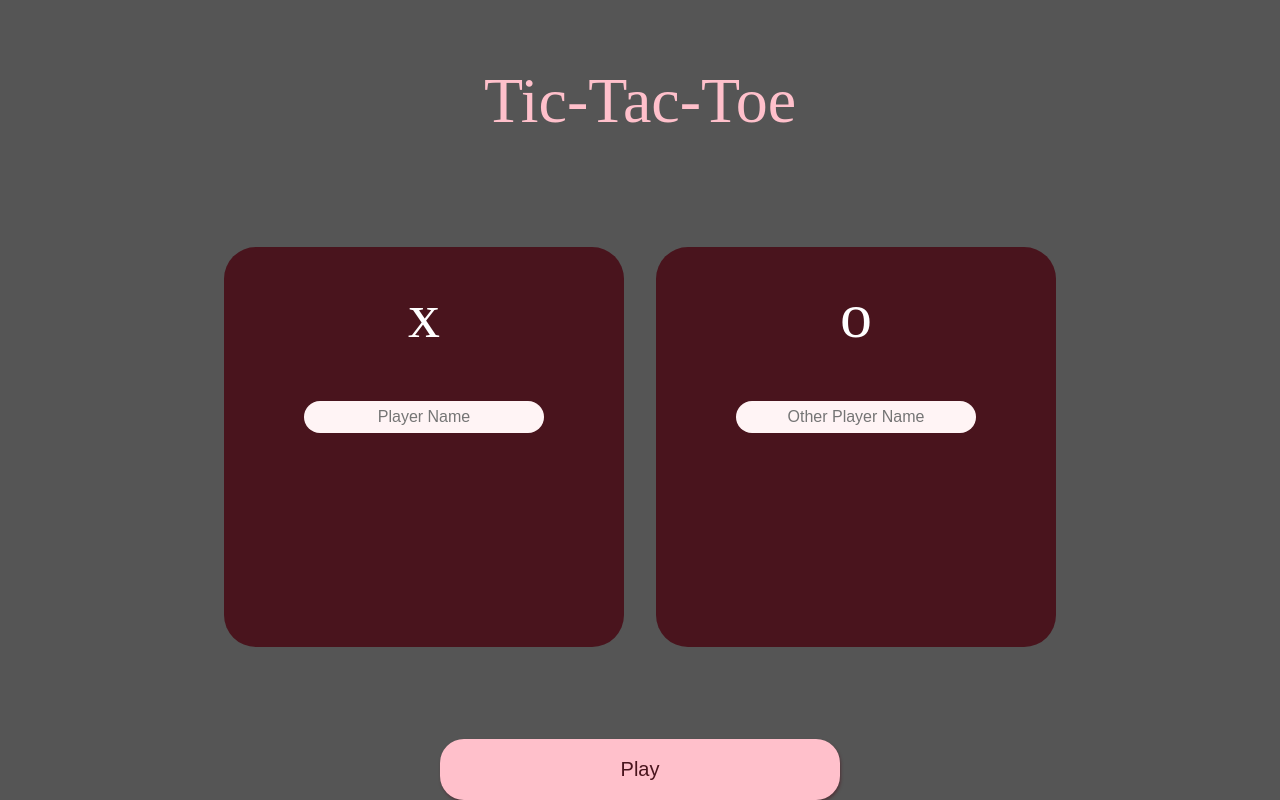
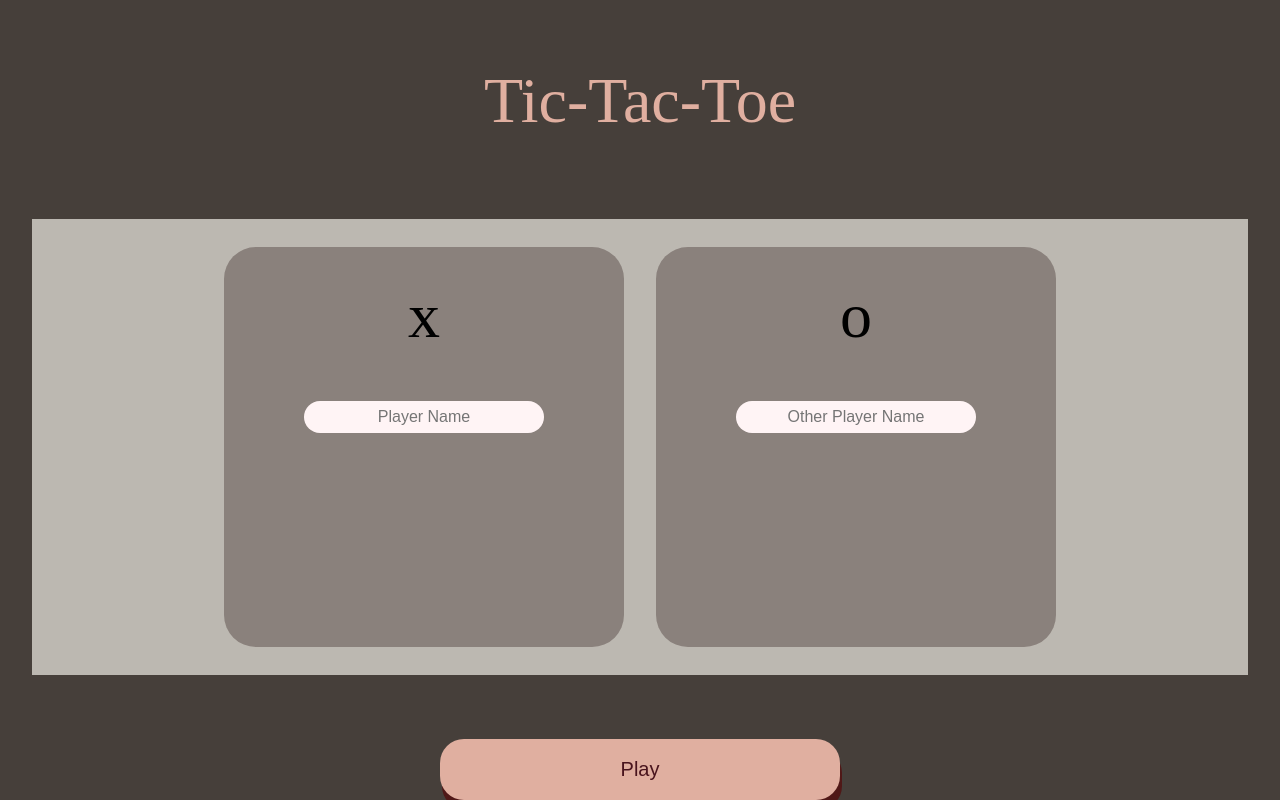
Before and after one commit to FukcThat/Tic-Tac-Toe, a plain HTML site: page index.html in a window 1280 px wide. Drawn offline with Linux system fonts and the light colour scheme.

Commit message:
STYLE: Replaced random colors with uniform color variables

```diff
--- a/styles.css
+++ b/styles.css
@@ -1,3 +1,12 @@
+:root {
+    --bg-dark: #463F3A;
+    --bg-light: #8A817C;
+    --acc-dark: #BCB8B1;
+    --acc-light: #F4F3EE;
+    --acc-warm: #E0AFA0;
+    --box-shdw: #501817;
+}
+
 * {
     margin: 0;
     padding: 0;
@@ -5,7 +14,7 @@
 
 body {
     height: 100vh;
-    background-color: rgb(85, 85, 85);
+    background-color: var(--bg-dark);
 }
 
 
@@ -132,12 +141,13 @@ body {
     margin-top: 4rem;
     height: 6rem;
     font-size: 4rem;
-    color: pink;
+    color: var(--acc-warm);
 }
 
 .cardContainer {
     height: 30rem;
     width: 95%;
+    background-color: var(--acc-dark);
     display: flex;
     align-items: center;
     justify-content: center;
@@ -147,15 +157,13 @@ body {
 .playerCard {
     height: 25rem;
     width: 25rem;
-    background-color: white;
+    background-color: var(--bg-light);
     border: none;
     border-radius: 2rem;
     display: flex;
     flex-direction: column;
     align-items: center;
     gap: 3rem;
-    background-color: rgba(73, 20, 29);
-    color: white;
 }
 
 .playerTitle {
@@ -178,8 +186,8 @@ body {
     width: 25rem;
     border: none;
     border-radius: 1.5rem;
-    box-shadow: rgba(73, 20, 29, 0.5) 1px 2px 3px;
-    background-color: pink;
+    box-shadow: var(--box-shdw) 2px 10px;
+    background-color: var(--acc-warm);
     font-size: 1.25rem;
     color: rgba(73, 20, 29);
     cursor: pointer;
```
